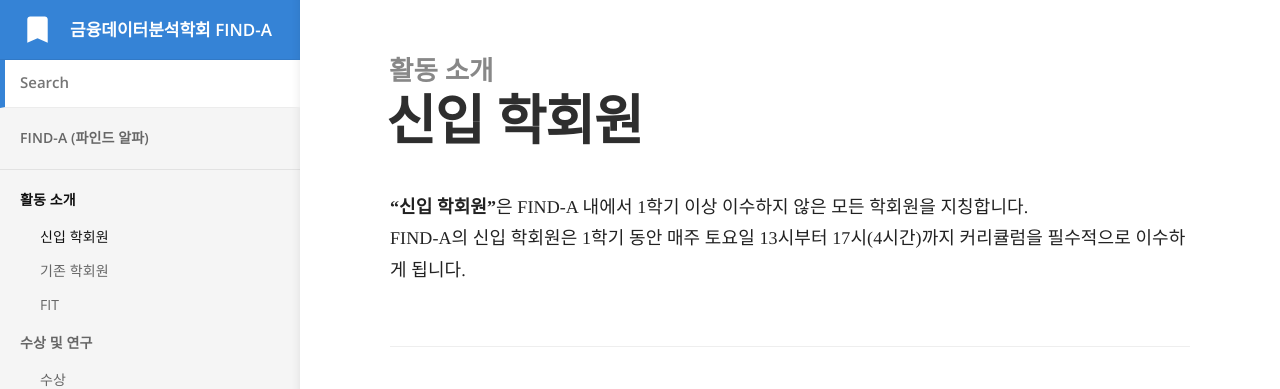
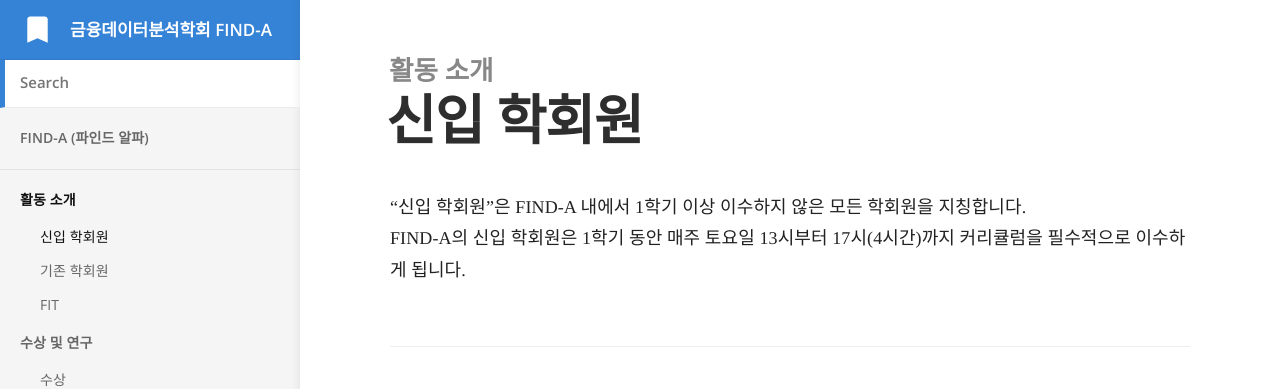
Before and after one commit to Find-A-AI/find-a-ai.github.io, a Jekyll site: the page built from _docs/1.활동 소개/신입 학회원.md, in a window 1280 px wide. Shown: the top 389 px of the page. Built offline with Jekyll 4.4.1, drawn with Linux system fonts in a browser that asks for light colours; some web fonts are replaced.

Commit message:
Update 신입 학회원.md

```diff
--- a/_docs/1.활동 소개/신입 학회원.md
+++ b/_docs/1.활동 소개/신입 학회원.md
@@ -4,7 +4,7 @@ category: 활동 소개
 order: 1
 ---
 
-**"신입 학회원"**은 FIND-A 내에서 1학기 이상 이수하지 않은 모든 학회원을 지칭합니다.
+"신입 학회원"은 FIND-A 내에서 1학기 이상 이수하지 않은 모든 학회원을 지칭합니다.
 FIND-A의 신입 학회원은 1학기 동안 매주 토요일 13시부터 17시(4시간)까지 커리큘럼을 필수적으로 이수하게 됩니다.
 
 ### 신입 학회원 활동 내용
```
